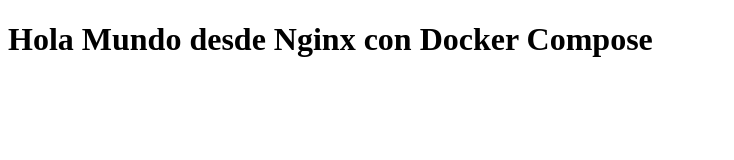
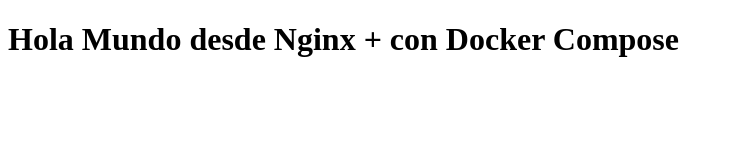
Before and after one commit to Adrianh-14/nginx-docker-web, a plain HTML site: page src/index.html in a window 1280 px wide. Shown: the whole page, without its empty margins (0-734 px from the left). Drawn offline with Linux system fonts and the light colour scheme.

Commit message:
Update index.html

```diff
--- a/src/index.html
+++ b/src/index.html
@@ -4,6 +4,6 @@
   <title>Hola desde Nginx</title>
 </head>
 <body>
-  <h1>Hola Mundo desde Nginx con Docker Compose</h1>
+  <h1>Hola Mundo desde Nginx + con Docker Compose</h1>
 </body>
 </html>
```
